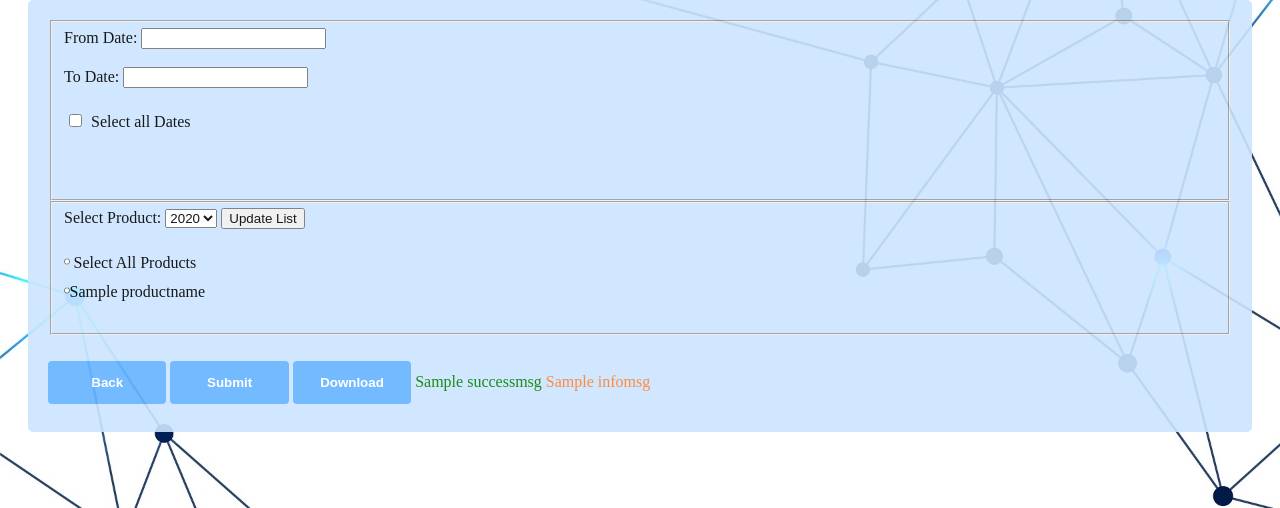
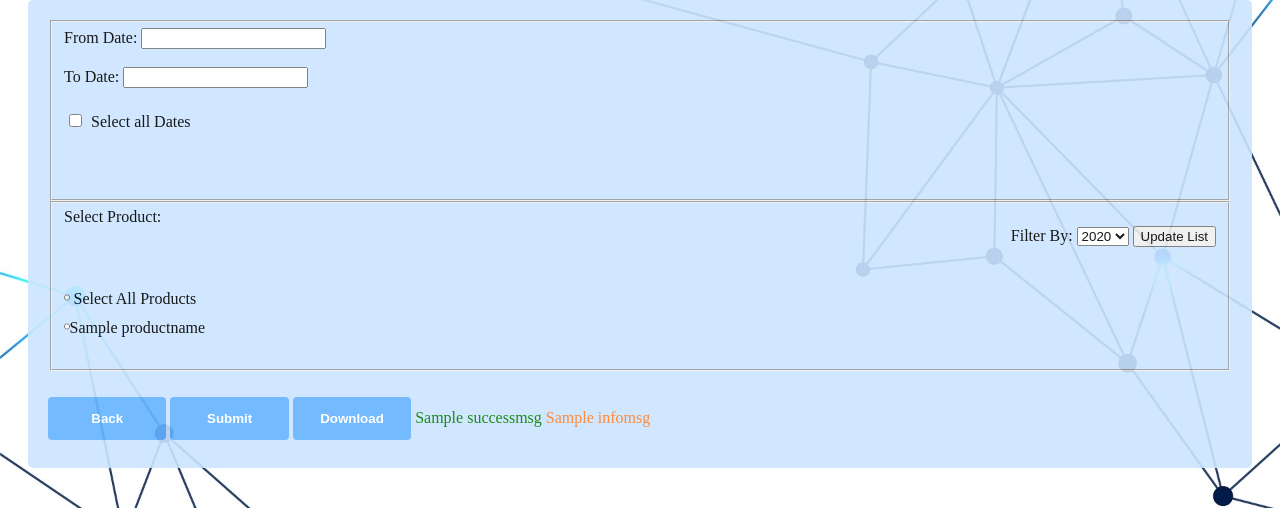
Before and after one commit to ashwinibr/SocialMediaIssueTrackingTool, a Django app: template SocialMediaIssueTrackingTool/ScrapingTool/templates/socialmediascraping.html in a window 1280 px wide. Shown: the part 226-734 px from the top of the page. Run offline with Django 3.2, Linux system fonts and the light colour scheme; the template is opened without the code that fills it: most values are stand-ins (such as "Sample title", 1, 10 or a date in 2020); some libraries are stand-ins or nearby versions.

Commit message:
Re-Aligned Year Filter For Products
Re-Aligned Year Filter For Products in GSMARENA page to the right of the page.

```diff
--- a/SocialMediaIssueTrackingTool/ScrapingTool/templates/socialmediascraping.html
+++ b/SocialMediaIssueTrackingTool/ScrapingTool/templates/socialmediascraping.html
@@ -115,12 +115,15 @@
                     <fieldset>
                         <div class="product-lis">
                             <label> Select Product:</label>
+                                <div align="right">
+                                <label align="right">Filter By:</label>
                                 <select name="years" id="years-dropdown" class="years-dropdown">
                                     {% for year in announcedyear %}
                                     <option type = "option" name="years" value="{{year}}">{{year}}</option><br>
                                     {%endfor %}
                                 </select>
                                 <button type="submit" id="years-button" name="updatelist" value='submit'>Update List</button>
+                                </div>
                             <br><br>
                         </div>
 
```
Lines whose indentation alone changed are shown as unchanged.
